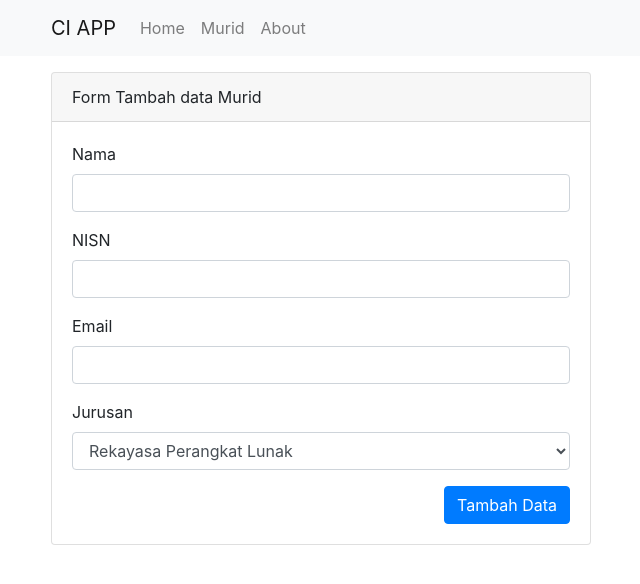
After one commit to diyarcodes/ci-app, a CodeIgniter app: page /ci-app/index.php/murid/tambahMurid in a window 1280 px wide. The commit adds this page. Shown: the top 584 px of the page, without its empty margins (34-674 px from the left). Run offline with CodeIgniter, Linux system fonts and the light colour scheme; data that the repository does not hold is empty.

Commit message:
input & delete data

```diff
--- a/application/config/autoload.php
+++ b/application/config/autoload.php
@@ -58,7 +58,7 @@ $autoload['packages'] = array();
 |
 |	$autoload['libraries'] = array('user_agent' => 'ua');
 */
-$autoload['libraries'] = array('database');
+$autoload['libraries'] = array('database', 'form_validation', 'session');
 
 /*
 | -------------------------------------------------------------------
@@ -89,7 +89,7 @@ $autoload['drivers'] = array();
 |
 |	$autoload['helper'] = array('url', 'file');
 */
-$autoload['helper'] = array('url');
+$autoload['helper'] = array('url', 'form');
 
 /*
 | -------------------------------------------------------------------
@@ -132,4 +132,4 @@ $autoload['language'] = array();
 |
 |	$autoload['model'] = array('first_model' => 'first');
 */
-$autoload['model'] = array('Mahasiswa_model');
+$autoload['model'] = array('Murid_model');
--- a/application/controllers/Murid.php
+++ b/application/controllers/Murid.php
@@ -6,10 +6,37 @@ class Murid extends CI_Controller
     public function index()
     {
         $data['judul'] = 'Daftar Murid';
-        $data['murid'] = $this->Mahasiswa_model->getAllMahasiswa();
+        $data['murid'] = $this->Murid_model->getAllMahasiswa();
 
         $this->load->view('templates/header', $data);
         $this->load->view('murid/index', $data);
         $this->load->view('templates/footer');
     }
+
+    public function tambahMurid()
+    {
+        $data['judul'] = 'Form Tambah Data Murid';
+        $data['murid'] = $this->Murid_model->getAllMahasiswa();
+
+        $this->form_validation->set_rules('nama', 'Nama', 'required');
+        $this->form_validation->set_rules('nisn', 'Nisn', 'required|numeric');
+        $this->form_validation->set_rules('email', 'Email', 'required|valid_email');
+
+        if ($this->form_validation->run() == false) {
+            $this->load->view('templates/header', $data);
+            $this->load->view('murid/tambah', $data);
+            $this->load->view('templates/footer');
+        } else {
+            $this->Murid_model->tambahDataMurid();
+            $this->session->set_flashdata('pesan', 'Ditambahkan');
+            redirect('Murid');
+        }
+    }
+
+    public function hapusMurid($id)
+    {
+        $this->Murid_model->hapusDataMurid($id);
+        $this->session->set_flashdata('pesan', 'Dihapus');
+        redirect('Murid');
+    }
 }
--- /dev/null
+++ b/application/models/Murid_model.php
@@ -0,0 +1,28 @@
+<?php
+defined('BASEPATH') or exit('No direct script access allowed');
+
+class Murid_model extends CI_Model
+{
+    public function getAllMahasiswa()
+    {
+        return $this->db->get('murid')->result_array();
+    }
+
+    public function tambahDataMurid()
+    {
+        $data = [
+            "nama" => $this->input->post('nama', true),
+            "nisn" => $this->input->post('nisn', true),
+            "email" => $this->input->post('email', true),
+            "jurusan" => $this->input->post('jurusan')
+        ];
+
+        $this->db->insert('murid', $data);
+    }
+
+    public function hapusDataMurid($id)
+    {
+        $this->db->where('id', $id);
+        $this->db->delete('murid');
+    }
+}
--- /dev/null
+++ b/application/views/murid/tambah.php
@@ -0,0 +1,38 @@
+<div class="container">
+    <div class="row mt-3">
+        <div class="col-md-6">
+            <div class="card">
+                <div class="card-header">
+                    Form Tambah data Murid
+                </div>
+                <div class="card-body">
+                    <form action="<?= base_url('Murid/tambahMurid'); ?>" method="post">
+                        <div class="form-group">
+                            <label for="nama">Nama</label>
+                            <input type="text" class="form-control" id="nama" name="nama">
+                            <?= form_error('nama', '<div class="text-small text-danger>', '</div>'); ?>
+                        </div>
+                        <div class="form-group">
+                            <label for="nisn">NISN</label>
+                            <input type="text" class="form-control" id="nisn" name="nisn">
+                        </div>
+                        <div class="form-group">
+                            <label for="email">Email</label>
+                            <input type="text" class="form-control" id="email" name="email">
+                        </div>
+                        <div class="form-group">
+                            <label for="jurusan">Jurusan</label>
+                            <select class="form-control" id="jurusan" name="jurusan">
+                                <option>Rekayasa Perangkat Lunak</option>
+                                <option>Multimedia</option>
+                                <option>Tekhnik Komputer Jaringan</option>
+                                <option>Tekhnik Bisnis Sepeda Montor</option>
+                            </select>
+                        </div>
+                        <button type="submit" name="tambah" class="btn btn-primary float-right">Tambah Data</button>
+                    </form>
+                </div>
+            </div>
+        </div>
+    </div>
+</div>
```
Also changed, not shown: application/models/Mahasiswa_model.php (deleted, +0 -10 lines), application/views/murid/index.php (+21 -1 lines).
